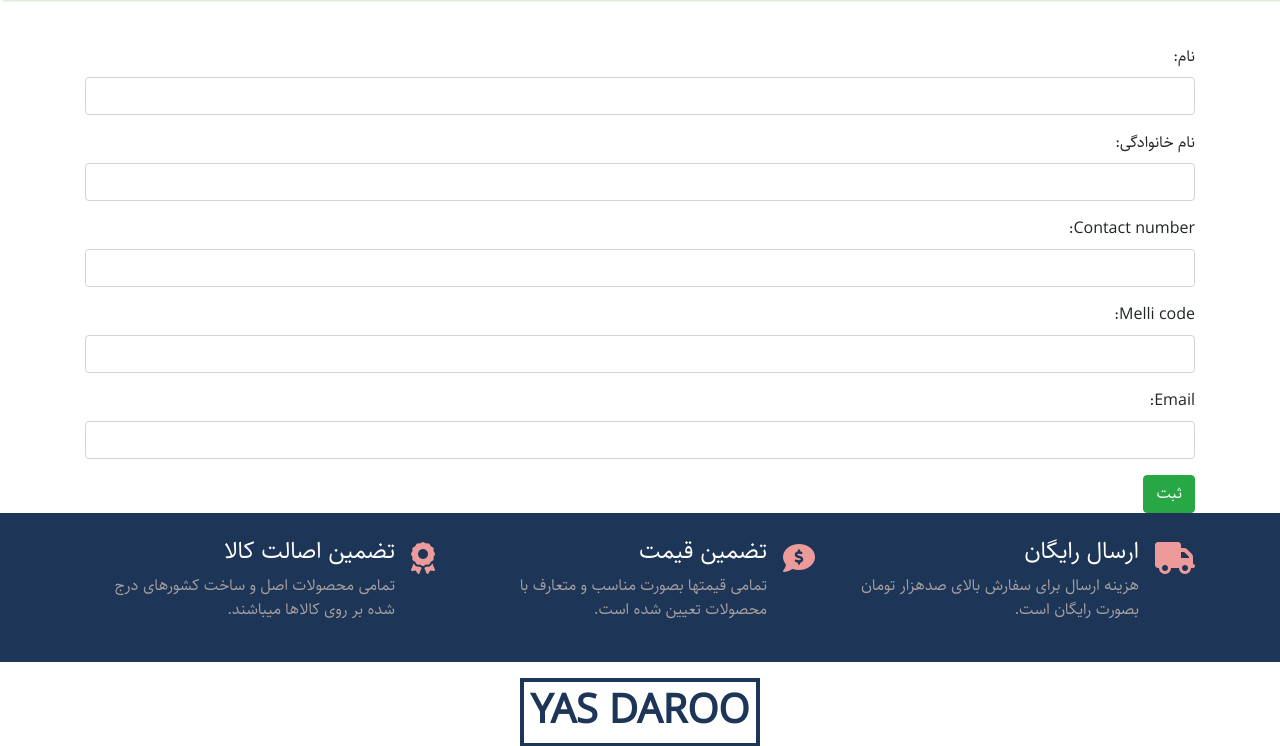
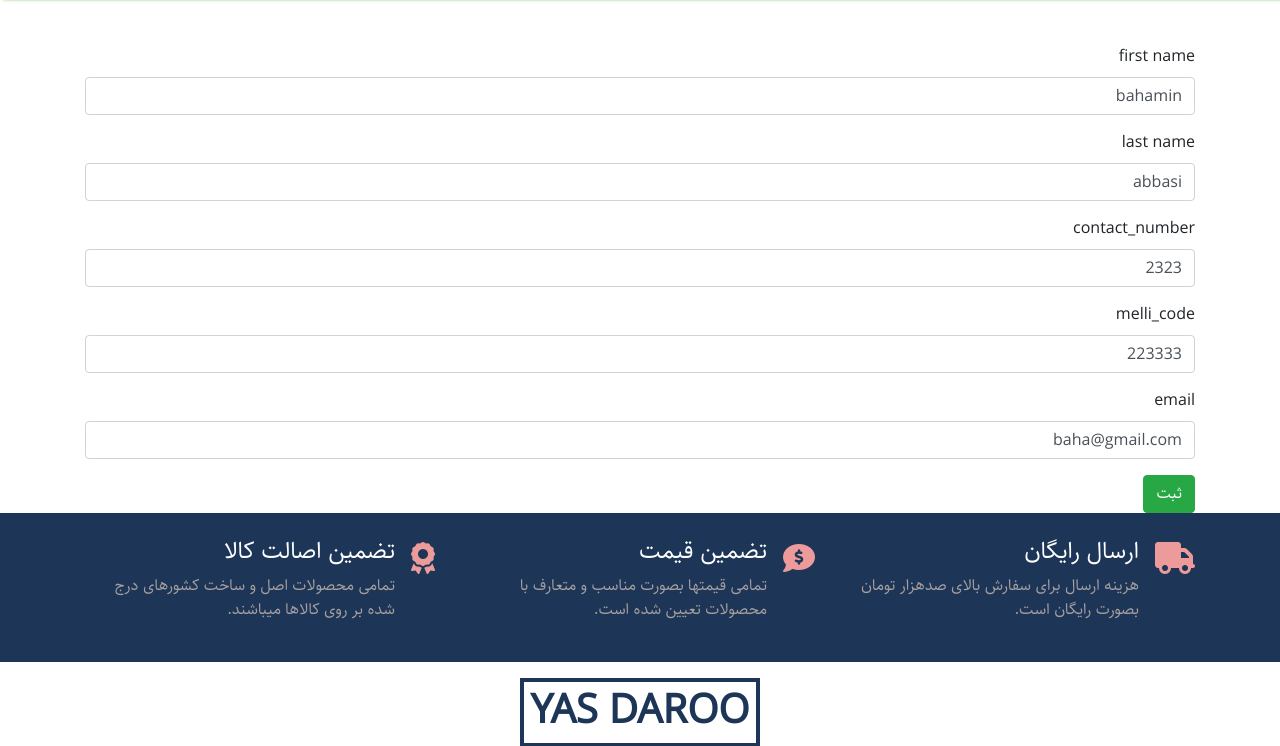
Before and after one commit to bahaminabbasi/y-proj, a Django app: page /userprofile/editprofile/ in a window 1280 px wide. Shown: the part 140-886 px from the top of the page. Run offline with Django 3.2, Linux system fonts and the light colour scheme; a user stored in the database is signed in; data comes from the database, SQL or seed files in the repository; both versions use the stored data as it was after the commit; parts of the project's set-up code (start-up, migrations or seed data) failed here and were passed over; some libraries are stand-ins or nearby versions.

Commit message:
userprofile first complete

```diff
--- a/userprofile/templates/userprofile/edit_profile.html
+++ b/userprofile/templates/userprofile/edit_profile.html
@@ -5,7 +5,46 @@
       <div class="col-12">
         <form method="POST">
             {% csrf_token %}
-            {{ form.as_p }}
+            <div class="form-group">
+              <label for="productNameFa">first name</label>
+              {% if up.first_name %}
+                <input type="text" class="form-control" name="first_name" id="first_name" value="{{ up.first_name }}" required>
+              {% else %}
+                <input type="text" class="form-control" name="first_name" id="first_name" required>
+              {% endif %}
+              </div>
+            <div class="form-group">
+              <label for="productNameFa">last name</label>
+              {% if up.last_name %}
+                <input type="text" class="form-control" name="last_name" id="last_name" value="{{ up.last_name }}" required>
+              {% else %}
+                <input type="text" class="form-control" name="last_name" id="last_name" required>
+              {% endif %}
+            </div>
+            <div class="form-group">
+              <label for="productNameFa">contact_number</label>
+              {% if up.contact_number %}
+                <input type="text" class="form-control" name="contact_number" id="contact_number" value="{{ up.contact_number }}" required>
+              {% else %}
+                <input type="text" class="form-control" name="contact_number" id="contact_number" required>
+              {% endif %}
+              </div>
+            <div class="form-group">
+              <label for="productNameFa">melli_code</label>
+              {% if up.contact_number %}
+                <input type="text" class="form-control" name="melli_code" id="melli_code" value="{{ up.melli_code }}" required>
+              {% else %}
+                <input type="text" class="form-control" name="melli_code" id="melli_code" required>
+              {% endif %}
+              </div>
+            <div class="form-group">
+              <label for="productNameFa">email</label>
+              {% if up.email %}
+                <input type="text" class="form-control" name="email" id="email" value="{{ up.email }}">
+              {% else %}
+                <input type="text" class="form-control" name="email" id="email">
+              {% endif %}
+              </div>
             <button type="submit" class="btn btn-success">ثبت</button>
         </form>
       </div>
--- a/userprofile/templates/userprofile/main_profile_page.html
+++ b/userprofile/templates/userprofile/main_profile_page.html
@@ -117,7 +117,7 @@
                       </button> -->
                     </div>
                   </div>
-                  <button class="btn btn-danger">ویرایش پروفایل</button>
+                   <a href="{% url 'userprofile:edit-profile' %}" class="btn btn-danger">ویرایش پروفایل</a>
                 </div>
               </div>
             </div>
--- a/userprofile/templates/userprofile/up.html
+++ /dev/null
@@ -1,4 +0,0 @@
-<form method="post">{% csrf_token %}
-    {{ form.as_p }}
-    <input type="submit" value="Update">
-</form>
--- a/userprofile/urls.py
+++ b/userprofile/urls.py
@@ -1,11 +1,10 @@
 from django.urls import path
 
-from .views import main_profile_page, edit_profile, UpUpdate
+from .views import main_profile_page, edit_profile
 
 app_name = 'userprofile'
 
 urlpatterns = [
     path('home/<int:id>', main_profile_page, name='main-profile-page'),
     path('editprofile/', edit_profile, name='edit-profile'),
-    path('upup/', UpUpdate, name='up-up'),
 ]
--- a/userprofile/views.py
+++ b/userprofile/views.py
@@ -22,35 +22,28 @@ def main_profile_page(request, id):
 
 @login_required
 def edit_profile(request):
-    form = UserProfileForm()
     user = request.user
+    user_profile = UserProfile.objects.filter(user_name=user).first()
     if request.method == 'POST':
-        form = UserProfileForm(request.POST)
-        if form.is_valid():
-            user_profile = UserProfile.objects.filter(user_name=user).first()
-            first_name = form.cleaned_data.get('first_name')
-            last_name = form.cleaned_data.get('last_name')
-            contact_number = form.cleaned_data.get('contact_number')
-            melli_code = form.cleaned_data.get('melli_code')
-            email = form.cleaned_data.get('email')
-            # print(user_profile, first_name, last_name, contact_number, melli_code, email)
-            user_profile.first_name = first_name
-            user_profile.last_name = last_name
-            user_profile.contact_number = contact_number
-            user_profile.melli_code = melli_code
-            user_profile.email = email
-            user_profile.save()
-            return redirect('userprofile:main-profile-page', id=user.id)
+        print(request.POST)
+        first_name = request.POST.get('first_name')
+        last_name = request.POST.get('last_name')
+        contact_number = request.POST.get('contact_number')
+        melli_code = request.POST.get('melli_code')
+        email = request.POST.get('email')
+        user_profile.first_name = first_name
+        user_profile.last_name = last_name
+        user_profile.contact_number = contact_number
+        user_profile.melli_code = melli_code
+        user_profile.email = email
+        user_profile.save()
+        return redirect('userprofile:main-profile-page', id=user.id)
+
     else:
+        # form = UserProfileForm()
         pass
-
     context = {
-        'form': form,
+        'user': user,
+        'up': user_profile,
     }
     return render(request, 'userprofile/edit_profile.html', context)
-
-
-class UpUpdate(UpdateView):
-    model = UserProfile
-    fields = ['first_name']
-    template_name = 'userprofile/up.html'
```
Also changed, not shown: db.sqlite3.
